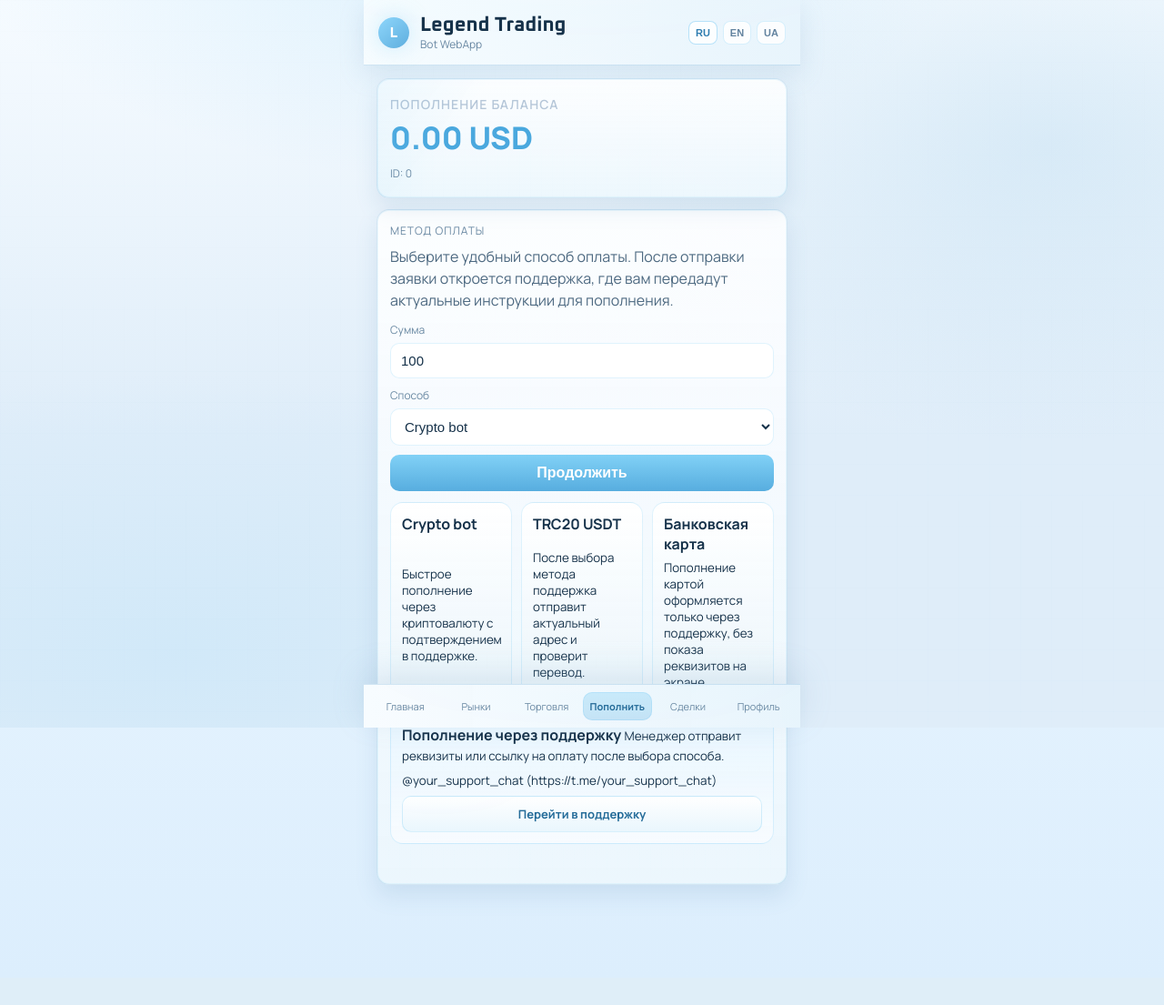
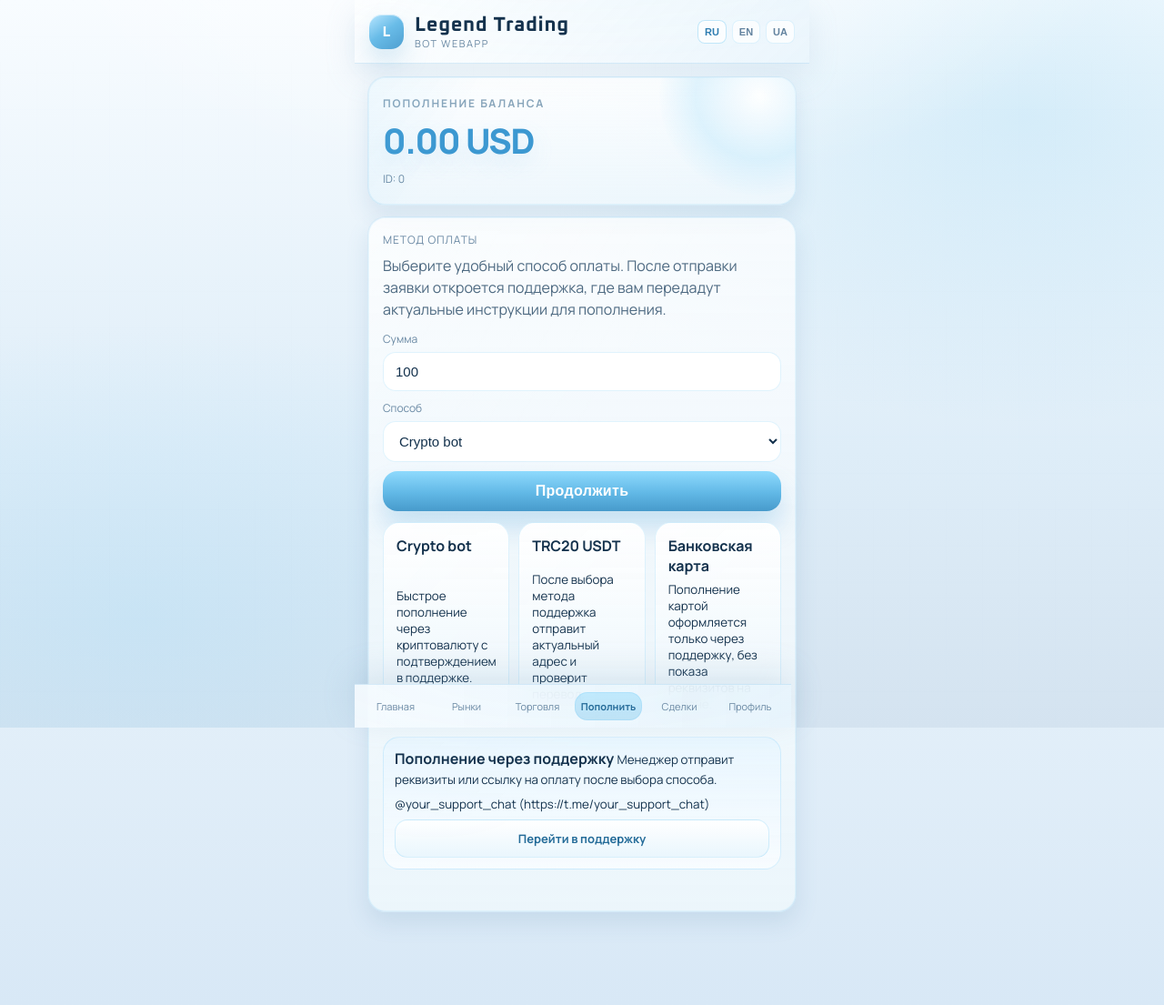
Before and after one commit to danil070804/TradingBot-WebApp, a FastAPI app: page /deposit in a window 1280 px wide. Shown: the whole page at 91% size. Before the commit the page ends 985 px from the top, so only its background shows below. Run offline with FastAPI, Linux system fonts and the light colour scheme; parts of the project's set-up code (start-up, migrations or seed data) failed here and were passed over; some libraries are stand-ins or nearby versions.

Commit message:
feat: обновить стили CSS для улучшения визуального оформления и производительности интерфейса

```diff
--- a/legend_web/static/css/legend.css
+++ b/legend_web/static/css/legend.css
@@ -1,14 +1,17 @@
 :root {
-    --bg: #eaf6ff;
-    --panel: #ffffff;
-    --line: rgba(110, 170, 212, 0.28);
-    --text: #16324a;
-    --muted: #6a89a3;
-    --green: #4aa8de;
-    --green-deep: #2c6d99;
+    --bg: #eef8ff;
+    --panel: rgba(255, 255, 255, 0.82);
+    --line: rgba(121, 186, 226, 0.26);
+    --text: #14324d;
+    --muted: #6988a3;
+    --green: #3c98d1;
+    --green-deep: #236b9b;
     --red: #e3677b;
     --amber: #f0b766;
-    --blue: #74c8f4;
+    --blue: #6ec6f3;
+    --blue-soft: #dff4ff;
+    --glass: rgba(255, 255, 255, 0.62);
+    --shadow: rgba(91, 139, 173, 0.16);
 }
 
 * { box-sizing: border-box; }
@@ -18,7 +21,9 @@ body {
     min-height: 100vh;
     font-family: "Manrope", sans-serif;
     color: var(--text);
-    background: linear-gradient(180deg, #f2faff 0%, #dceefd 100%);
+    background:
+        radial-gradient(1200px 760px at 50% -10%, rgba(255, 255, 255, 0.92), transparent 56%),
+        linear-gradient(180deg, #f8fcff 0%, #eaf4fb 48%, #d8e8f6 100%);
 }
 
 body .content {
@@ -67,10 +72,10 @@ body.perf-lite .card:hover {
     position: fixed;
     inset: 0;
     background:
-            radial-gradient(1000px 600px at 40% -20%, rgba(116, 200, 244, 0.24), transparent 60%),
-            radial-gradient(900px 500px at 15% 90%, rgba(177, 223, 248, 0.3), transparent 62%),
-            radial-gradient(800px 500px at 90% 20%, rgba(145, 196, 228, 0.24), transparent 65%),
-            linear-gradient(180deg, #f6fbff 0%, #dfedf9 60%);
+            radial-gradient(1100px 620px at 50% -18%, rgba(255, 255, 255, 0.95), transparent 58%),
+            radial-gradient(900px 520px at 12% 85%, rgba(171, 221, 247, 0.34), transparent 62%),
+            radial-gradient(840px 520px at 88% 16%, rgba(123, 199, 236, 0.24), transparent 65%),
+            linear-gradient(180deg, #f8fcff 0%, #deedf8 62%, #d4e3f0 100%);
     pointer-events: none;
     animation: drift 16s ease-in-out infinite alternate;
 }
@@ -80,9 +85,9 @@ body.perf-lite .card:hover {
     position: absolute;
     inset: 0;
     background-image:
-        linear-gradient(rgba(144, 196, 228, 0.12) 1px, transparent 1px),
-        linear-gradient(90deg, rgba(144, 196, 228, 0.1) 1px, transparent 1px);
-    background-size: 34px 34px;
+        linear-gradient(rgba(158, 203, 231, 0.11) 1px, transparent 1px),
+        linear-gradient(90deg, rgba(158, 203, 231, 0.1) 1px, transparent 1px);
+    background-size: 40px 40px;
     mask-image: linear-gradient(180deg, rgba(0,0,0,0.28), rgba(0,0,0,0.85));
     opacity: .22;
 }
@@ -90,7 +95,7 @@ body.perf-lite .card:hover {
 .app-shell {
     position: relative;
     z-index: 1;
-    max-width: 480px;
+    max-width: 500px;
     margin: 0 auto;
     min-height: 100vh;
     padding-bottom: 88px;
@@ -100,33 +105,36 @@ body.perf-lite .card:hover {
     padding: 14px 16px;
     border-bottom: 1px solid var(--line);
     background:
-        linear-gradient(90deg, rgba(247, 252, 255, 0.96), rgba(232, 244, 252, 0.96)),
-        radial-gradient(700px 220px at 50% -130%, rgba(116, 200, 244, 0.28), transparent 72%);
-    backdrop-filter: blur(10px);
+        linear-gradient(135deg, rgba(255, 255, 255, 0.72), rgba(234, 245, 252, 0.84)),
+        radial-gradient(700px 220px at 50% -130%, rgba(116, 200, 244, 0.22), transparent 72%);
+    backdrop-filter: blur(18px);
     position: sticky;
     top: 0;
     display: flex;
     justify-content: space-between;
     align-items: center;
-    box-shadow: 0 10px 28px rgba(116, 157, 189, 0.18);
+    box-shadow: 0 14px 34px rgba(119, 160, 190, 0.16);
 }
 
 .brand { display: flex; align-items: center; gap: 12px; }
 .brand-mark {
-    width: 34px;
-    height: 34px;
-    border-radius: 50%;
+    width: 38px;
+    height: 38px;
+    border-radius: 14px;
     display: inline-grid;
     place-items: center;
     font-family: "Oxanium", sans-serif;
     font-weight: 700;
     color: #ffffff;
-    background: linear-gradient(140deg, #8ed6fb, #5eaede);
-    box-shadow: 0 0 24px rgba(116, 200, 244, 0.35);
+    background:
+        linear-gradient(145deg, #b8e6ff 0%, #69bce8 48%, #4e9fd0 100%);
+    box-shadow:
+        inset 0 1px 0 rgba(255, 255, 255, 0.55),
+        0 14px 28px rgba(96, 168, 211, 0.28);
     animation: markPulse 3.1s ease-in-out infinite;
 }
-.brand-title { font-family: "Oxanium", sans-serif; font-size: 22px; font-weight: 700; }
-.brand-sub { font-size: 12px; color: var(--muted); margin-top: -2px; }
+.brand-title { font-family: "Oxanium", sans-serif; font-size: 22px; font-weight: 700; letter-spacing: .03em; }
+.brand-sub { font-size: 11px; color: var(--muted); margin-top: -2px; text-transform: uppercase; letter-spacing: .14em; }
 
 .lang-switch {
     display: flex;
@@ -134,8 +142,8 @@ body.perf-lite .card:hover {
 }
 
 .lang-btn {
-    border: 1px solid rgba(116, 200, 244, 0.28);
-    background: rgba(255, 255, 255, 0.86);
+    border: 1px solid rgba(116, 200, 244, 0.22);
+    background: rgba(255, 255, 255, 0.72);
     color: #63839f;
     border-radius: 8px;
     padding: 6px 7px;
@@ -145,7 +153,8 @@ body.perf-lite .card:hover {
 
 .lang-btn.active {
     color: #2f7db0;
-    border-color: rgba(116, 200, 244, 0.5);
+    border-color: rgba(116, 200, 244, 0.42);
+    box-shadow: inset 0 1px 0 rgba(255, 255, 255, 0.7);
 }
 
 .content { padding: 14px; display: grid; gap: 12px; }
@@ -159,8 +168,11 @@ body.perf-lite .card:hover {
 .stat-card {
     padding: 10px 12px;
     background:
-        linear-gradient(160deg, rgba(7, 18, 31, .95), rgba(6, 13, 18, .96)),
-        radial-gradient(300px 100px at 0% 0%, rgba(94, 199, 255, .16), transparent 70%);
+        linear-gradient(160deg, rgba(255, 255, 255, 0.9), rgba(231, 244, 252, 0.96)),
+        radial-gradient(300px 100px at 0% 0%, rgba(94, 199, 255, .14), transparent 70%);
+    border: 1px solid rgba(116, 200, 244, 0.18);
+    border-radius: 14px;
+    box-shadow: inset 0 1px 0 rgba(255, 255, 255, 0.8);
 }
 
 .stat-card small {
@@ -174,7 +186,7 @@ body.perf-lite .card:hover {
     margin-top: 6px;
     font-family: "Oxanium", monospace;
     font-size: 18px;
-    color: #d8f8ff;
+    color: #1c4968;
 }
 
 .loading {
@@ -205,8 +217,8 @@ body.perf-lite .card:hover {
         linear-gradient(180deg, rgba(255, 255, 255, 0.98), rgba(233, 246, 253, 0.98)),
         radial-gradient(240px 80px at 10% -30%, rgba(116, 200, 244, 0.22), transparent 70%);
     color: #256c99;
-    border-radius: 10px;
-    padding: 10px;
+    border-radius: 14px;
+    padding: 11px 12px;
     text-align: center;
     font-size: 13px;
     font-weight: 700;
@@ -215,19 +227,23 @@ body.perf-lite .card:hover {
 
 .qa-btn:hover {
     transform: translateY(-1px);
-    box-shadow: 0 10px 20px rgba(116, 157, 189, 0.22);
+    box-shadow: 0 14px 26px rgba(116, 157, 189, 0.2);
     border-color: rgba(116, 200, 244, 0.48);
 }
 
 .card {
     border: 1px solid var(--line);
-    border-radius: 14px;
+    border-radius: 20px;
     background:
-        linear-gradient(180deg, rgba(255, 255, 255, 0.86) 0%, rgba(237, 247, 253, 0.94) 100%),
-        repeating-linear-gradient(90deg, rgba(116, 200, 244, 0.04) 0, rgba(116, 200, 244, 0.04) 1px, transparent 1px, transparent 12px);
-    padding: 14px;
+        linear-gradient(180deg, rgba(255, 255, 255, 0.72) 0%, rgba(238, 247, 252, 0.88) 100%),
+        linear-gradient(120deg, rgba(255, 255, 255, 0.18), transparent 42%);
+    backdrop-filter: blur(18px);
+    padding: 16px;
     animation: cardIn .48s cubic-bezier(.24,.88,.28,1) both;
-    box-shadow: inset 0 0 0 1px rgba(116, 200, 244, 0.08), 0 14px 30px rgba(112, 151, 181, 0.18);
+    box-shadow:
+        inset 0 1px 0 rgba(255, 255, 255, 0.78),
+        inset 0 0 0 1px rgba(116, 200, 244, 0.08),
+        0 18px 40px rgba(112, 151, 181, 0.16);
     transition: transform .2s ease, box-shadow .2s ease, border-color .2s ease;
 }
 
@@ -241,11 +257,21 @@ body.perf-lite .card:hover {
 .card:hover {
     transform: translateY(-2px);
     border-color: rgba(116, 200, 244, 0.42);
-    box-shadow: inset 0 0 0 1px rgba(116, 200, 244, 0.12), 0 20px 34px rgba(112, 151, 181, 0.24);
+    box-shadow:
+        inset 0 1px 0 rgba(255, 255, 255, 0.82),
+        inset 0 0 0 1px rgba(116, 200, 244, 0.12),
+        0 24px 44px rgba(112, 151, 181, 0.2);
 }
-.hero { padding: 18px 14px; }
-.hero h1 { margin: 0; color: #b5c6d8; font-size: 14px; font-weight: 600; text-transform: uppercase; letter-spacing: .08em; }
-.balance { margin-top: 4px; font-size: 34px; font-weight: 800; color: var(--green); }
+.hero { padding: 20px 16px; }
+.hero h1 { margin: 0; color: #87a4ba; font-size: 12px; font-weight: 700; text-transform: uppercase; letter-spacing: .16em; }
+.balance {
+    margin-top: 6px;
+    font-size: 38px;
+    font-weight: 800;
+    color: var(--green);
+    letter-spacing: -.03em;
+    text-shadow: 0 10px 24px rgba(110, 182, 226, 0.2);
+}
 .hint { margin-top: 8px; color: var(--muted); font-size: 12px; }
 
 .activity-strip {
@@ -288,6 +314,18 @@ body.perf-lite .card:hover {
     background: linear-gradient(120deg, transparent 0%, rgba(116, 200, 244, 0.12) 35%, transparent 62%);
     transform: translateX(-45%);
     animation: scan 5.4s linear infinite;
+    pointer-events: none;
+}
+
+.hero::before {
+    content: "";
+    position: absolute;
+    right: -70px;
+    top: -90px;
+    width: 220px;
+    height: 220px;
+    border-radius: 50%;
+    background: radial-gradient(circle, rgba(255, 255, 255, 0.75) 0%, rgba(157, 219, 249, 0.28) 45%, transparent 72%);
     pointer-events: none;
 }
 
@@ -435,7 +473,7 @@ body.perf-lite .card:hover {
     gap: 8px;
     padding: 10px;
     border: 1px solid rgba(116, 200, 244, 0.18);
-    border-radius: 10px;
+    border-radius: 14px;
     background: rgba(248, 252, 255, 0.9);
 }
 
@@ -446,7 +484,7 @@ body.perf-lite .card:hover {
     justify-content: space-between;
     gap: 8px;
     padding: 10px;
-    border-radius: 10px;
+    border-radius: 14px;
     background: rgba(248, 252, 255, 0.92);
     border: 1px solid rgba(116, 200, 244, 0.14);
 }
@@ -472,15 +510,16 @@ select, input {
     border: 1px solid rgba(116, 200, 244, 0.22);
     background: rgba(255, 255, 255, 0.96);
     color: var(--text);
-    border-radius: 10px;
-    padding: 10px 11px;
+    border-radius: 14px;
+    padding: 12px 13px;
     font-size: 15px;
+    box-shadow: inset 0 1px 0 rgba(255, 255, 255, 0.7);
 }
 
 .direction-group { display: grid; gap: 8px; grid-template-columns: 1fr 1fr; }
 .dir-btn {
     padding: 10px;
-    border-radius: 10px;
+    border-radius: 14px;
     border: 1px solid rgba(116, 200, 244, 0.24);
     background: rgba(255, 255, 255, 0.92);
     color: var(--text);
@@ -498,7 +537,7 @@ select, input {
     border: 1px solid rgba(116, 200, 244, 0.26);
     background: rgba(255, 255, 255, 0.92);
     color: #42637d;
-    border-radius: 8px;
+    border-radius: 12px;
     padding: 8px 4px;
     font-weight: 700;
 }
@@ -587,20 +626,26 @@ select, input {
     display: grid;
     gap: 6px;
     border: 1px solid rgba(116, 200, 244, 0.22);
-    border-radius: 14px;
-    background: linear-gradient(180deg, rgba(255, 255, 255, 0.96), rgba(235, 246, 252, 0.9));
-    padding: 12px;
+    border-radius: 18px;
+    background:
+        linear-gradient(180deg, rgba(255, 255, 255, 0.94), rgba(235, 246, 252, 0.88)),
+        linear-gradient(135deg, rgba(255, 255, 255, 0.22), transparent 40%);
+    padding: 14px;
     min-height: 112px;
+    box-shadow: inset 0 1px 0 rgba(255, 255, 255, 0.78);
 }
 
 .submit {
     border: 0;
-    border-radius: 10px;
-    background: linear-gradient(180deg, #81d1f6, #57addf);
+    border-radius: 16px;
+    background:
+        linear-gradient(180deg, #8fdafd 0%, #61b8e6 55%, #479acb 100%);
     color: #ffffff;
     font-size: 16px;
     font-weight: 800;
-    padding: 11px 12px;
+    letter-spacing: .02em;
+    padding: 13px 14px;
+    box-shadow: 0 18px 28px rgba(85, 167, 214, 0.28);
 }
 .submit.alt { background: linear-gradient(180deg, #9fdcf8, #6bbbe8); }
 
@@ -621,9 +666,11 @@ select, input {
     gap: 8px;
     margin-top: 12px;
     padding: 12px;
-    border-radius: 14px;
+    border-radius: 18px;
     border: 1px solid rgba(116, 200, 244, 0.24);
-    background: linear-gradient(180deg, rgba(230, 245, 255, 0.86), rgba(248, 252, 255, 0.96));
+    background:
+        linear-gradient(180deg, rgba(230, 245, 255, 0.8), rgba(248, 252, 255, 0.96)),
+        linear-gradient(135deg, rgba(255, 255, 255, 0.22), transparent 42%);
 }
 
 .result-action {
@@ -661,13 +708,13 @@ select, input {
     max-width: 480px;
     display: grid;
     grid-template-columns: repeat(6, minmax(0, 1fr));
-    gap: 2px;
+    gap: 4px;
     padding: 8px;
     border-top: 1px solid var(--line);
     background:
-        linear-gradient(90deg, rgba(248, 252, 255, 0.97), rgba(231, 244, 252, 0.96)),
+        linear-gradient(90deg, rgba(248, 252, 255, 0.84), rgba(231, 244, 252, 0.88)),
         radial-gradient(460px 120px at 50% -40%, rgba(116, 200, 244, 0.18), transparent 75%);
-    backdrop-filter: blur(10px);
+    backdrop-filter: blur(18px);
     box-shadow: 0 -12px 36px rgba(112, 151, 181, 0.18);
 }
 
@@ -677,10 +724,10 @@ select, input {
     color: var(--muted);
     font-size: 11px;
     padding: 8px 4px;
-    border-radius: 10px;
+    border-radius: 14px;
 }
 .bottom-nav a.active {
-    background: linear-gradient(180deg, rgba(129, 209, 246, 0.34), rgba(87, 173, 223, 0.28));
+    background: linear-gradient(180deg, rgba(152, 221, 252, 0.52), rgba(98, 184, 229, 0.34));
     color: #256c99;
     font-weight: 700;
     box-shadow: inset 0 0 0 1px rgba(116, 200, 244, 0.24);
```
